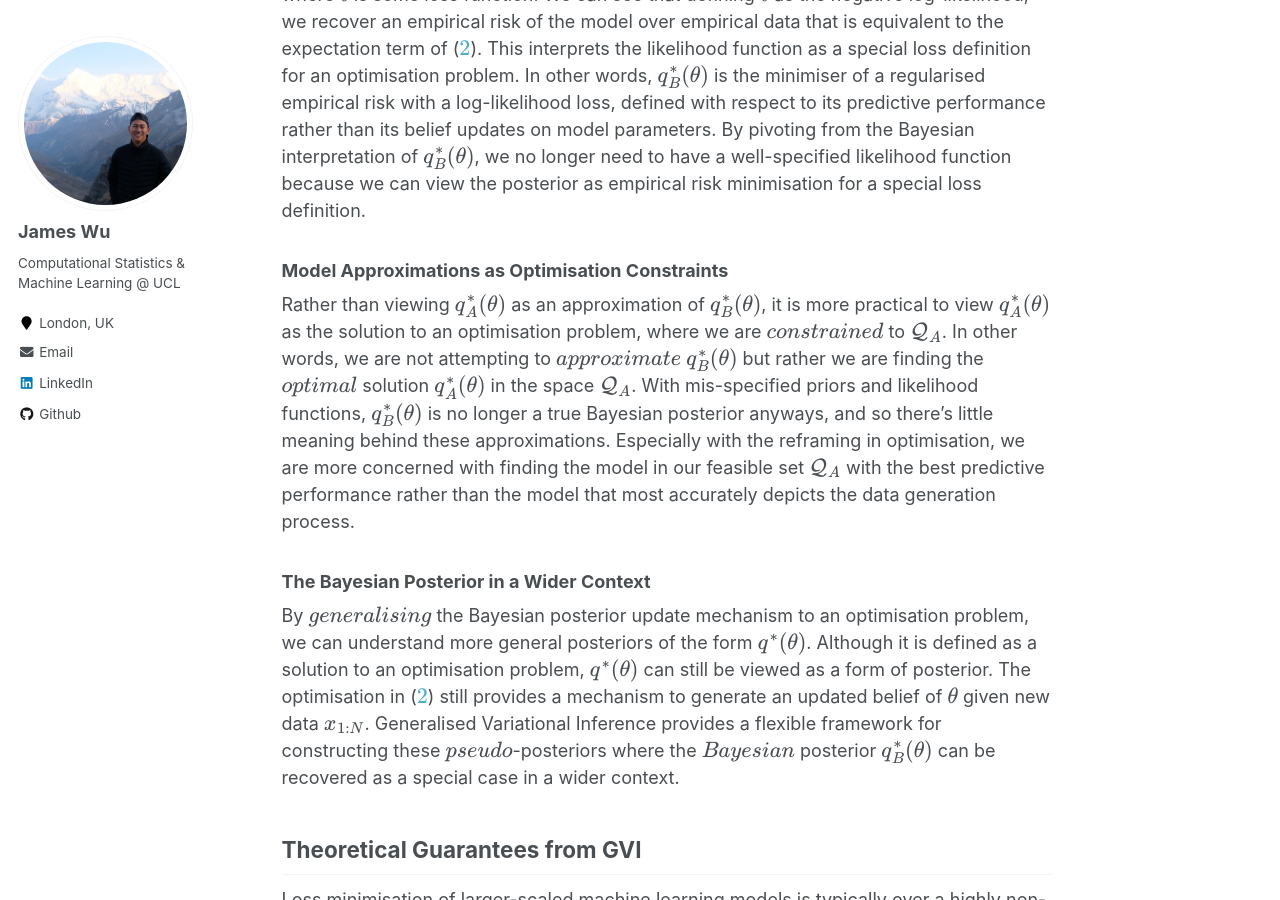
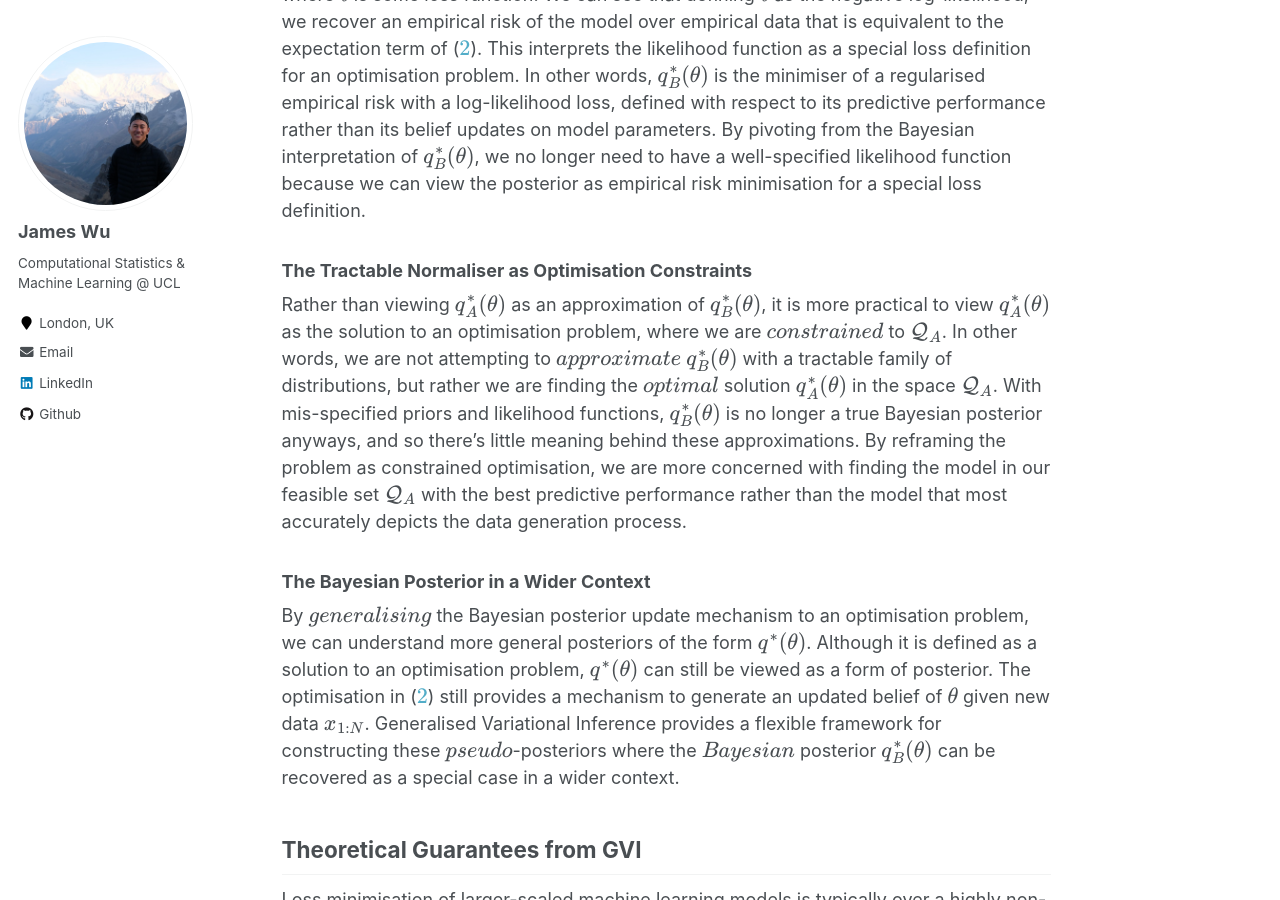
Before and after one commit to jswu18/jswu18.github.io, a Jekyll site: the page built from _posts/2023-07-09-generalised-variatonal-inference.md, in a window 1280 px wide and 900 px high, scrolled down 3654 px. Built offline with Jekyll 4.4.1, drawn with Linux system fonts in a browser that asks for light colours; formulas are drawn with MathJax 3.

Commit message:
update blog

```diff
--- a/_posts/2023-07-09-generalised-variatonal-inference.md
+++ b/_posts/2023-07-09-generalised-variatonal-inference.md
@@ -62,8 +62,8 @@ $$\begin{align}
 \end{align}$$
 where $$\ell$$ is some loss function. We can see that defining $$\ell$$ as the negative log-likelihood, we recover an empirical risk of the model over empirical data that is equivalent to the expectation term of (\ref{general-posterior}). This interprets the likelihood function as a special loss definition for an optimisation problem. In other words, $$q_B^*(\theta)$$ is the minimiser of a regularised empirical risk with a log-likelihood loss, defined with respect to its predictive performance rather than its belief updates on model parameters. By pivoting from the Bayesian interpretation of $$q_B^*(\theta)$$, we no longer need to have a well-specified likelihood function because we can view the posterior as empirical risk minimisation for a special loss definition.
 
-### Model Approximations as Optimisation Constraints
-Rather than viewing $$q_A^*(\theta)$$ as an approximation of $$q_B^*(\theta)$$, it is more practical to view $$q_A^*(\theta)$$ as the solution to an optimisation problem, where we are $$\textit{constrained}$$ to $$\mathcal{Q}_{A}$$. In other words, we are not attempting to $$\textit{approximate}$$ $$q_B^*(\theta)$$ but rather we are finding the $$\textit{optimal}$$ solution $$q_A^*(\theta)$$ in the space $$\mathcal{Q}_{A}$$. With mis-specified priors and likelihood functions, $$q_B^*(\theta)$$  is no longer a true Bayesian posterior anyways, and so there's little meaning behind these approximations. Especially with the reframing in optimisation, we are more concerned with finding the model in our feasible set $$\mathcal{Q}_{A}$$ with the best predictive performance rather than the model that most accurately depicts the data generation process.
+### The Tractable Normaliser as Optimisation Constraints
+Rather than viewing $$q_A^*(\theta)$$ as an approximation of $$q_B^*(\theta)$$, it is more practical to view $$q_A^*(\theta)$$ as the solution to an optimisation problem, where we are $$\textit{constrained}$$ to $$\mathcal{Q}_{A}$$. In other words, we are not attempting to $$\textit{approximate}$$ $$q_B^*(\theta)$$ with a tractable family of distributions, but rather we are finding the $$\textit{optimal}$$ solution $$q_A^*(\theta)$$ in the space $$\mathcal{Q}_{A}$$. With mis-specified priors and likelihood functions, $$q_B^*(\theta)$$  is no longer a true Bayesian posterior anyways, and so there's little meaning behind these approximations. By reframing the problem as constrained optimisation, we are more concerned with finding the model in our feasible set $$\mathcal{Q}_{A}$$ with the best predictive performance rather than the model that most accurately depicts the data generation process.
 ### The Bayesian Posterior in a Wider Context
 By $$\textit{generalising}$$ the Bayesian posterior update mechanism to an optimisation problem, we can understand more general posteriors of the form $$q^*(\theta)$$. Although it is defined as a solution to an optimisation problem, $$q^*(\theta)$$ can still be viewed as a form of posterior. The optimisation in ($$\ref{general-posterior}$$) still provides a mechanism to generate an updated belief of $$\theta$$ given new data $$x_{1:N}$$. Generalised Variational Inference provides a flexible framework for constructing these $$\textit{pseudo}$$-posteriors where the $$\textit{Bayesian}$$ posterior $$q_B^*(\theta)$$ can be recovered as a special case in a wider context.
 
```
